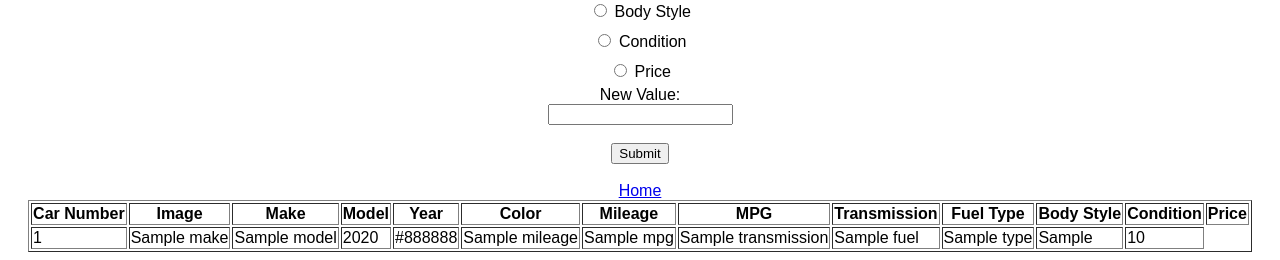
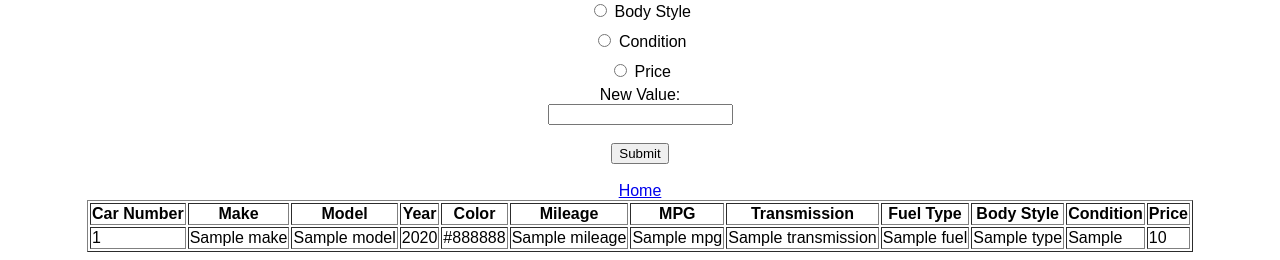
Before and after one commit to Danieltri30/Car-Finder, a Flask app: template templates/updateCar.html in a window 1280 px wide. Shown: the part 540-800 px from the top of the page. Run offline with Flask 3, Linux system fonts and the light colour scheme; the template is opened without the code that fills it: most values are stand-ins (such as "Sample title", 1, 10 or a date in 2020).

Commit message:
no images

```diff
--- a/templates/updateCar.html
+++ b/templates/updateCar.html
@@ -40,7 +40,7 @@
         <thead>
             <tr>
                 <th>Car Number</th>
-                <th>Image</th>
+               <!-- <th>Image</th>-->
                 <th>Make</th>
                 <th>Model</th>
                 <th>Year</th>
```
